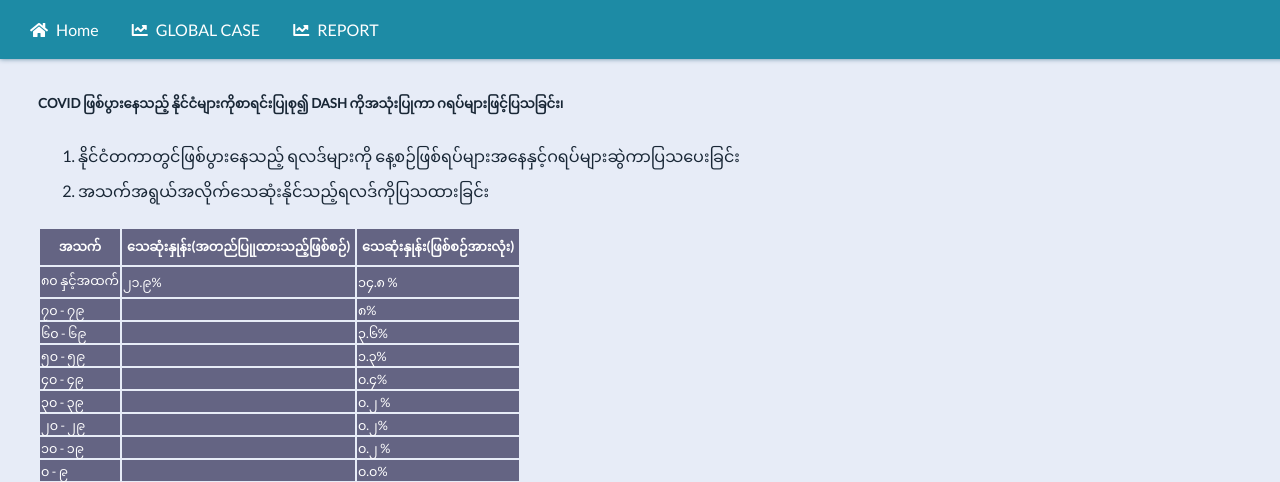
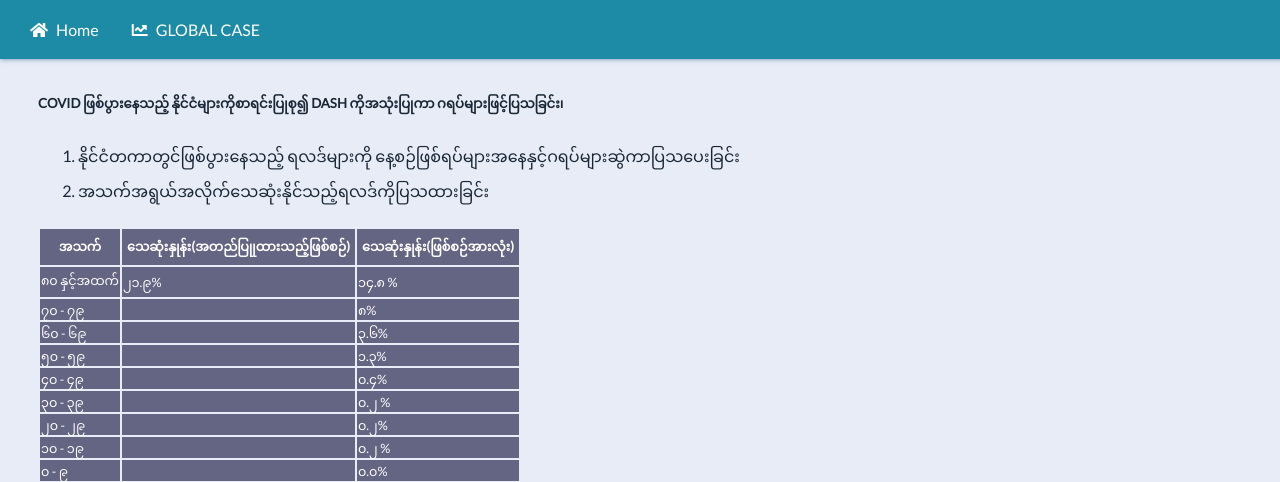
Before and after one commit to saitzaw/covid-dash, a Flask app: template app/templates/index.html in a window 1280 px wide; the page is wider, and only the part inside the window is pictured. Shown: the top 482 px of that part. Run offline with Flask 3, Linux system fonts and the light colour scheme; the template is opened without the code that fills it, so the values that code supplies are empty; some libraries are stand-ins or nearby versions.

Commit message:
remove the report dash icon

```diff
--- a/app/templates/nav.html
+++ b/app/templates/nav.html
@@ -1,5 +1,4 @@
 <nav>
     <a href="/"><i class="fas fa-home"></i> Home</a>
     <a href="/dashapp/"><i class="fas fa-chart-line"></i> GLOBAL CASE</a>
-    <a href='/reportapp/'><i class="fas fa-chart-line"></i> REPORT </a>
   </nav>
```
